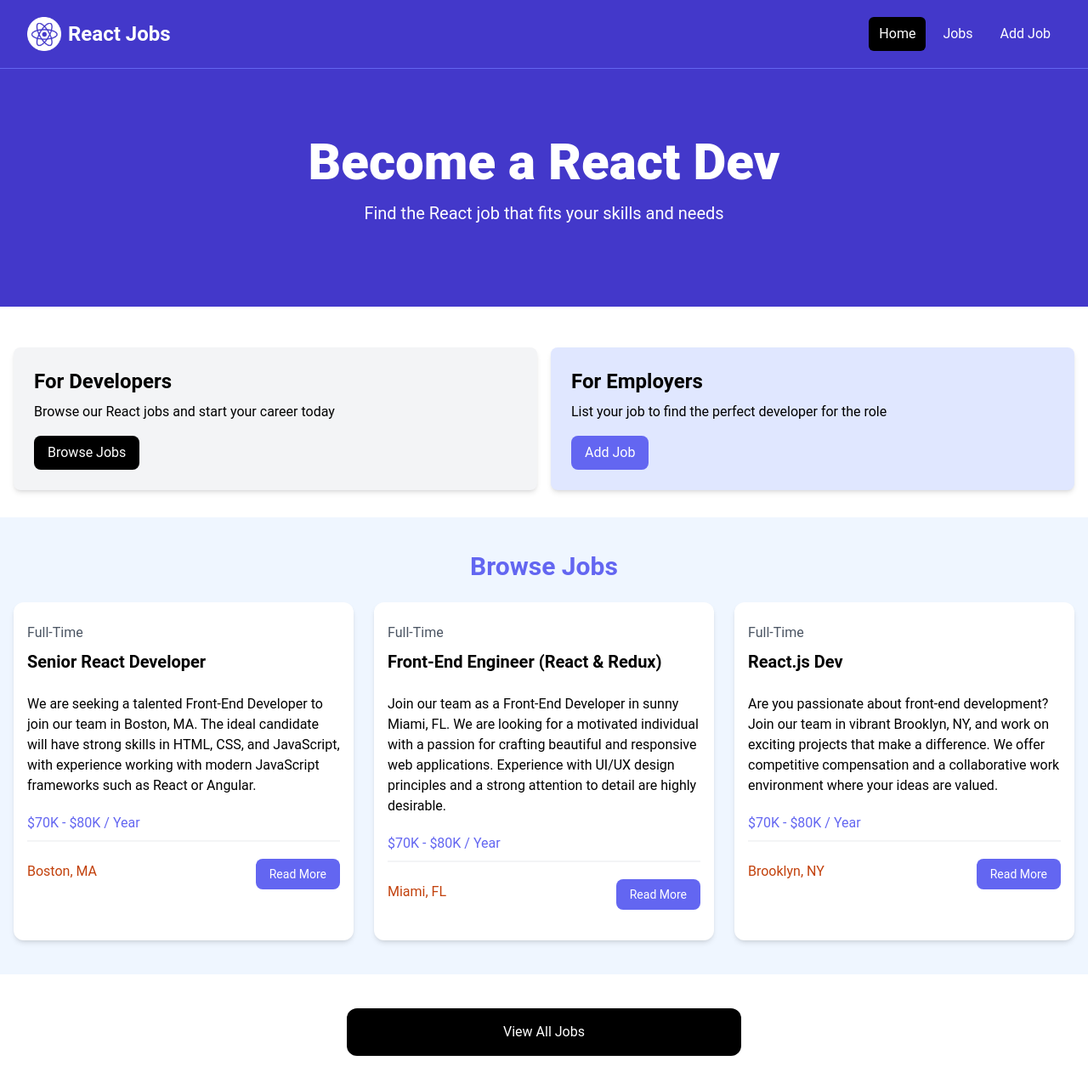
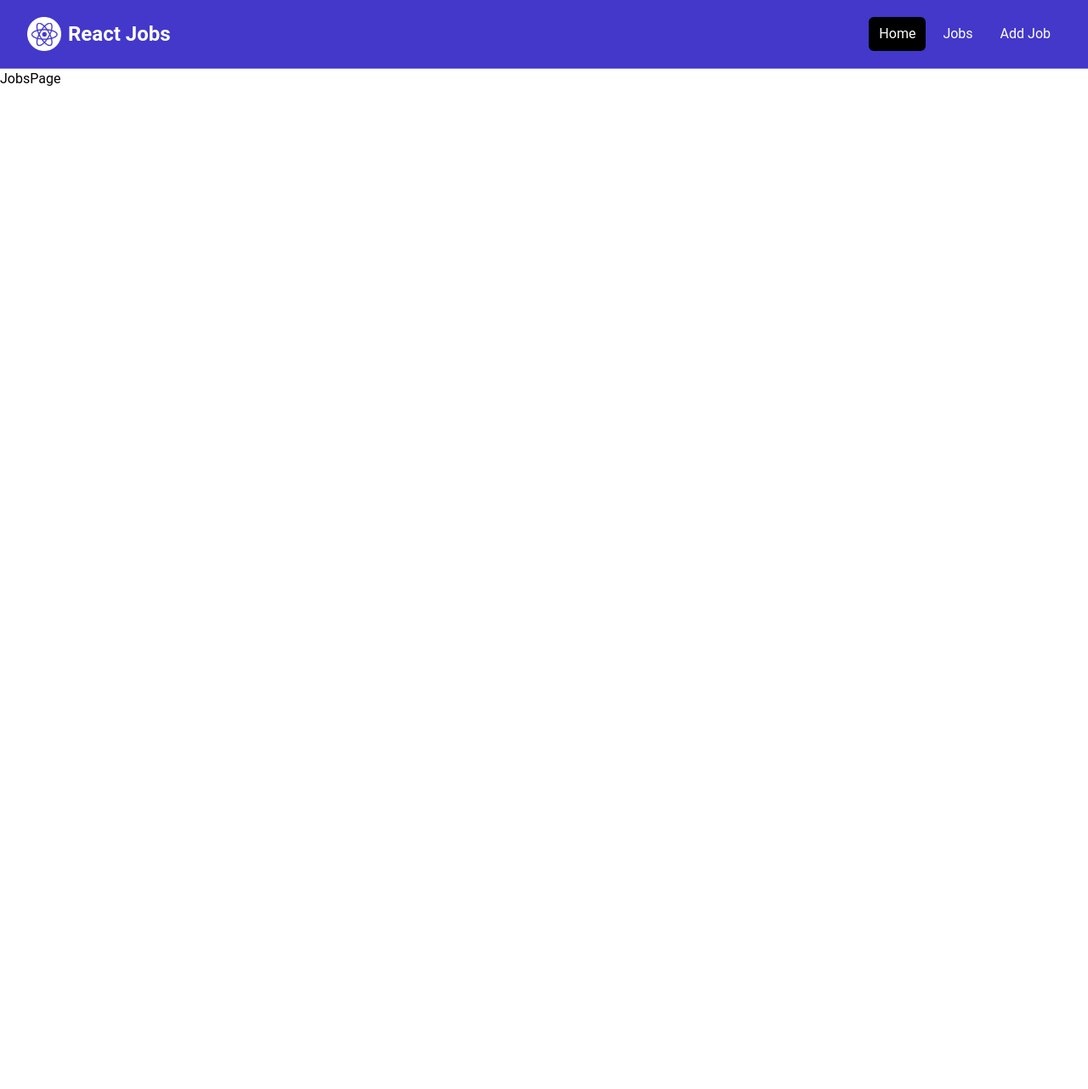
Before and after one commit to developedbyesh/react-job-board-2024, a React (Vite) app: page /jobs in a window 1280 px wide. Shown: the whole page at 85% size. After the commit the page ends 800 px from the top, so only its background shows below. Built offline with nearby package versions, Linux system fonts and the light colour scheme.

Commit message:
routing and pages

```diff
--- a/package.json
+++ b/package.json
@@ -11,7 +11,9 @@
   },
   "dependencies": {
     "react": "^18.3.1",
-    "react-dom": "^18.3.1"
+    "react-dom": "^18.3.1",
+    "react-icons": "^5.4.0",
+    "react-router-dom": "^7.1.1"
   },
   "devDependencies": {
     "@eslint/js": "^9.15.0",
--- a/src/App.jsx
+++ b/src/App.jsx
@@ -1,20 +1,27 @@
 import React from 'react';
-import Navbar from './components/Navbar';
-import Hero from './components/Hero';
-import HomeCards from './components/HomeCards';
-import JobListings from './components/JobListings';
-import ViewAllJobs from './components/ViewAllJobs';
+import {
+  Route,
+  createBrowserRouter,
+  createRoutesFromElements,
+  RouterProvider,
+} from 'react-router-dom';
+import MainLayout from './layouts/MainLayout';
+import HomePage from './pages/HomePage';
+import JobsPage from './pages/JobsPage';
+import NotFoundPage from './pages/NotFoundPage';
+
+const router = createBrowserRouter(
+  createRoutesFromElements(
+    <Route path="/" element={<MainLayout />}>
+      <Route index element={<HomePage />} />
+      <Route path="/jobs" element={<JobsPage />} />
+      <Route path="*" element={<NotFoundPage />} />
+    </Route>
+  )
+);
 
 const App = () => {
-  return (
-    <>
-      <Navbar />
-      <Hero />
-      <HomeCards />
-      <JobListings />
-      <ViewAllJobs />
-    </>
-  );
+  return <RouterProvider router={router} />;
 };
 
 export default App;
--- a/src/components/HomeCards.jsx
+++ b/src/components/HomeCards.jsx
@@ -1,5 +1,6 @@
 import React from 'react';
 import Card from './Card';
+import { Link } from 'react-router-dom';
 
 const HomeCards = () => {
   return (
@@ -12,24 +13,24 @@ const HomeCards = () => {
               <p className="mt-2 mb-4">
                 Browse our React jobs and start your career today
               </p>
-              <a
-                href="/jobs.html"
+              <Link
+                to="/jobs"
                 className="inline-block bg-black text-white rounded-lg px-4 py-2 hover:bg-gray-700"
               >
                 Browse Jobs
-              </a>
+              </Link>
             </Card>
             <Card bg="bg-indigo-100">
               <h2 className="text-2xl font-bold">For Employers</h2>
               <p className="mt-2 mb-4">
                 List your job to find the perfect developer for the role
               </p>
-              <a
-                href="/add-job.html"
+              <Link
+                to="/add-job"
                 className="inline-block bg-indigo-500 text-white rounded-lg px-4 py-2 hover:bg-indigo-600"
               >
                 Add Job
-              </a>
+              </Link>
             </Card>
           </div>
         </div>
--- a/src/components/JobListing.jsx
+++ b/src/components/JobListing.jsx
@@ -1,6 +1,16 @@
 import React from 'react';
+import { useState } from 'react';
+import { FaMapMarker } from 'react-icons/fa';
+import { Link } from 'react-router-dom';
 
 const JobListing = ({ job }) => {
+  const [showFullDescription, setShowFullDescription] = useState(false);
+  let description = job.description;
+
+  if (!showFullDescription) {
+    description = description.substring(0, 90) + '...';
+  }
+
   return (
     <div className="bg-white rounded-xl shadow-md relative">
       <div className="p-4">
@@ -9,7 +19,14 @@ const JobListing = ({ job }) => {
           <h3 className="text-xl font-bold">{job.title}</h3>
         </div>
 
-        <div className="mb-5">{job.description}</div>
+        <div className="mb-5">{description}</div>
+
+        <button
+          onClick={() => setShowFullDescription((prevState) => !prevState)}
+          className="text-indigo-500 mb-5 hover: text-indigo-600"
+        >
+          {showFullDescription ? 'Less' : 'More'}
+        </button>
 
         <h3 className="text-indigo-500 mb-2">{job.salary} / Year</h3>
 
@@ -17,15 +34,16 @@ const JobListing = ({ job }) => {
 
         <div className="flex flex-col lg:flex-row justify-between mb-4">
           <div className="text-orange-700 mb-3">
-            <i className="fa-solid fa-location-dot text-lg"></i>
+            {/* <i className="fa-solid fa-location-dot text-lg"></i> */}
+            <FaMapMarker className="inline text-lg mb-1 mr-1" />
             {job.location}
           </div>
-          <a
-            href={`/job/${job.id}`}
+          <Link
+            to={`/job/${job.id}`}
             className="h-[36px] bg-indigo-500 hover:bg-indigo-600 text-white px-4 py-2 rounded-lg text-center text-sm"
           >
             Read More
-          </a>
+          </Link>
         </div>
       </div>
     </div>
--- a/src/components/Navbar.jsx
+++ b/src/components/Navbar.jsx
@@ -1,5 +1,6 @@
 import React from 'react';
 import logo from '../assets/images/logo.png';
+import { Link } from 'react-router-dom';
 
 const Navbar = () => {
   return (
@@ -8,35 +9,32 @@ const Navbar = () => {
         <div className="mx-auto max-w-7xl px-2 sm:px-6 lg:px-8">
           <div className="flex h-20 items-center justify-between">
             <div className="flex flex-1 items-center justify-center md:items-stretch md:justify-start">
-              <a
-                className="flex flex-shrink-0 items-center mr-4"
-                href="/index.html"
-              >
+              <Link className="flex flex-shrink-0 items-center mr-4" to="/">
                 <img className="h-10 w-auto" src={logo} alt="React Jobs" />
                 <span className="hidden md:block text-white text-2xl font-bold ml-2">
                   React Jobs
                 </span>
-              </a>
+              </Link>
               <div className="md:ml-auto">
                 <div className="flex space-x-2">
-                  <a
-                    href="/index.html"
+                  <Link
+                    to="/"
                     className="text-white bg-black hover:bg-gray-900 hover:text-white rounded-md px-3 py-2"
                   >
                     Home
-                  </a>
-                  <a
-                    href="/jobs.html"
+                  </Link>
+                  <Link
+                    to="/jobs"
                     className="text-white hover:bg-gray-900 hover:text-white rounded-md px-3 py-2"
                   >
                     Jobs
-                  </a>
-                  <a
-                    href="/add-job.html"
+                  </Link>
+                  <Link
+                    to="/add-job"
                     className="text-white hover:bg-gray-900 hover:text-white rounded-md px-3 py-2"
                   >
                     Add Job
-                  </a>
+                  </Link>
                 </div>
               </div>
             </div>
--- a/src/components/ViewAllJobs.jsx
+++ b/src/components/ViewAllJobs.jsx
@@ -1,15 +1,16 @@
 import React from 'react';
+import { Link } from 'react-router-dom';
 
 const ViewAllJobs = () => {
   return (
     <>
       <section className="m-auto max-w-lg my-10 px-6">
-        <a
-          href="jobs.html"
+        <Link
+          to="/jobs"
           className="block bg-black text-white text-center py-4 px-6 rounded-xl hover:bg-gray-700"
         >
           View All Jobs
-        </a>
+        </Link>
       </section>
     </>
   );
--- /dev/null
+++ b/src/layouts/MainLayout.jsx
@@ -0,0 +1,14 @@
+import React from 'react';
+import { Outlet } from 'react-router-dom';
+import Navbar from '../components/Navbar';
+
+const MainLayout = () => {
+  return (
+    <>
+      <Navbar />
+      <Outlet />
+    </>
+  );
+};
+
+export default MainLayout;
--- /dev/null
+++ b/src/pages/HomePage.jsx
@@ -0,0 +1,18 @@
+import React from 'react';
+import Hero from '../components/Hero';
+import HomeCards from '../components/HomeCards';
+import JobListings from '../components/JobListings';
+import ViewAllJobs from '../components/ViewAllJobs';
+
+const HomePage = () => {
+  return (
+    <>
+      <Hero />
+      <HomeCards />
+      <JobListings />
+      <ViewAllJobs />
+    </>
+  );
+};
+
+export default HomePage;
--- /dev/null
+++ b/src/pages/JobsPage.jsx
@@ -0,0 +1,7 @@
+import React from 'react';
+
+const JobsPage = () => {
+  return <div>JobsPage</div>;
+};
+
+export default JobsPage;
--- /dev/null
+++ b/src/pages/NotFoundPage.jsx
@@ -0,0 +1,23 @@
+import React from 'react';
+import { Link } from 'react-router-dom';
+import { FaExclamationTriangle } from 'react-icons/fa';
+
+const NotFoundPage = () => {
+  return (
+    <>
+      <section className="text-center flex flex-col justify-center items-center h-96">
+        <FaExclamationTriangle className="text-yellow-400 text-6xl mb-4" />
+        <h1 className="text-6xl font-bold mb-4">404 Not Found</h1>
+        <p className="text-xl mb-5">This page does not exist</p>
+        <Link
+          to="/"
+          className="text-white bg-indigo-700 hover:bg-indigo-900 rounded-md px-3 py-2 mt-4"
+        >
+          Go Back
+        </Link>
+      </section>
+    </>
+  );
+};
+
+export default NotFoundPage;
```
Also changed, not shown: 1 other file (tests, documents, lock files or other folders).
